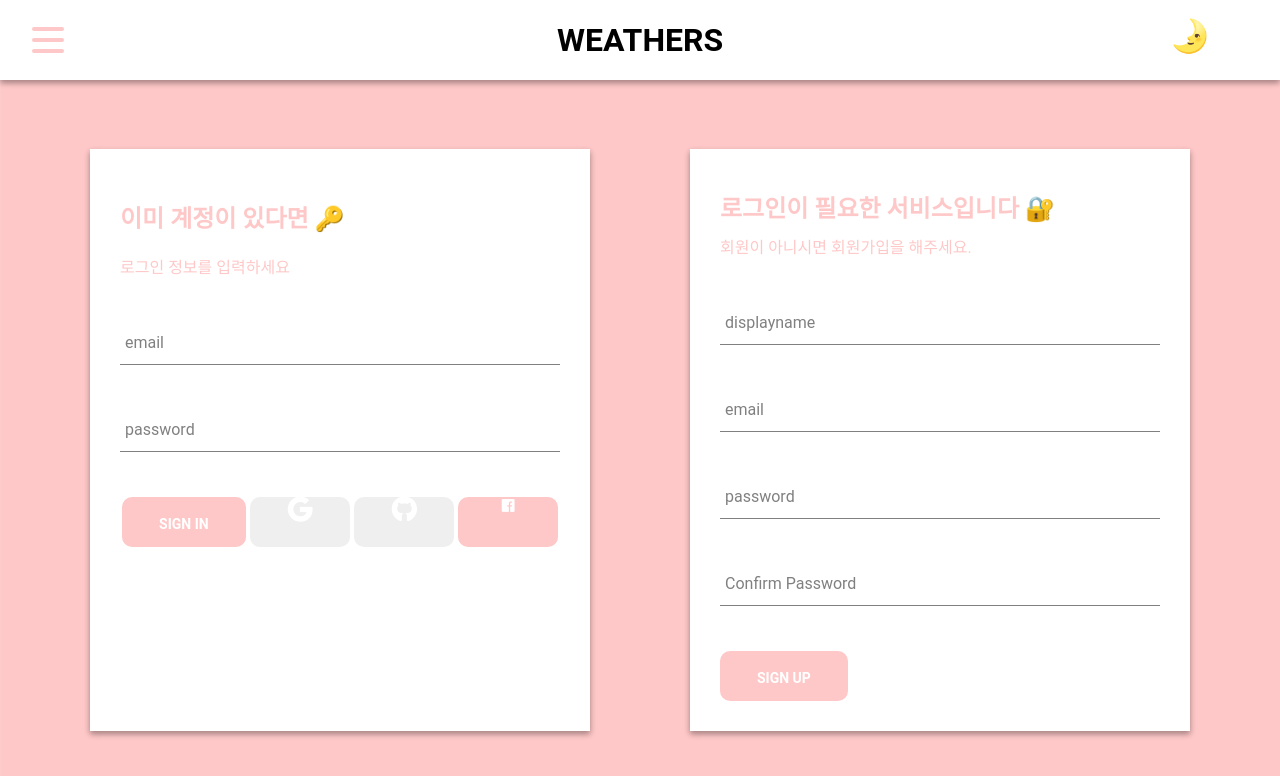
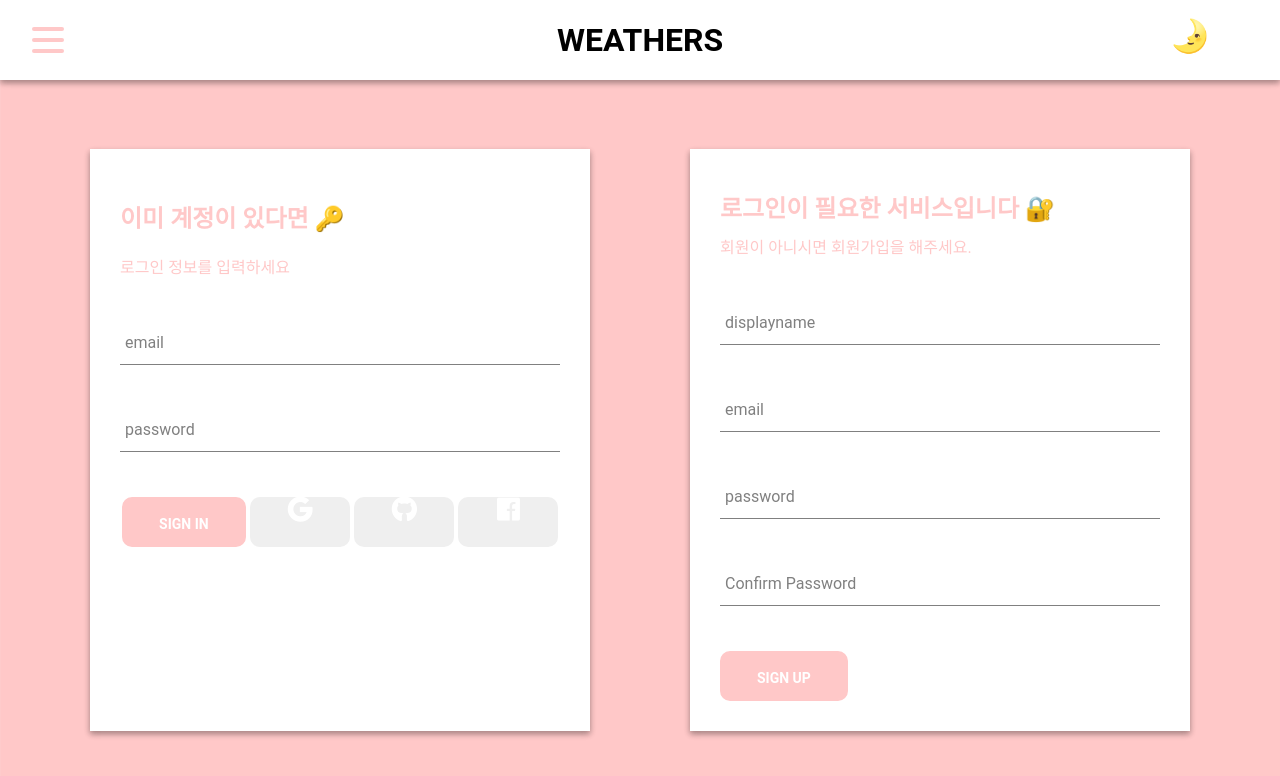
Before and after one commit to sunhwa508/weather-app, a React (Create React App) app: page /weather-app/signin in a window 1280 px wide. Shown: the top 776 px of the page. Built offline with nearby package versions, Linux system fonts and the light colour scheme; no server answers; a web font is replaced by a local one.

Commit message:
react app

```diff
--- a/package.json
+++ b/package.json
@@ -3,9 +3,6 @@
   "name": "weather",
   "version": "0.1.0",
   "private": true,
-  "engines": {
-    "node": "12.11.1"
-  },
   "dependencies": {
     "@react-firebase/database": "^0.3.11",
     "@testing-library/jest-dom": "^4.2.4",
@@ -27,7 +24,7 @@
     "styled-components": "^5.1.0"
   },
   "scripts": {
-    "start": "node index.js",
+    "start": "react-scripts start",
     "build": "react-scripts build",
     "test": "react-scripts test",
     "eject": "react-scripts eject",
--- a/src/component/signin/signin.js
+++ b/src/component/signin/signin.js
@@ -57,7 +57,7 @@ export default function Signin() {
           <CustomButton onClick={githubSignin} isGithubSignIn>
             <i class="fab fa-github"></i>{" "}
           </CustomButton>
-          <CustomButton onClick={facebookSignIn} isFacebookSignIn>
+          <CustomButton onClick={facebookSignIn} isGoogleSignIn>
             <i class="fab fa-facebook"></i>{" "}
           </CustomButton>
         </div>
```
